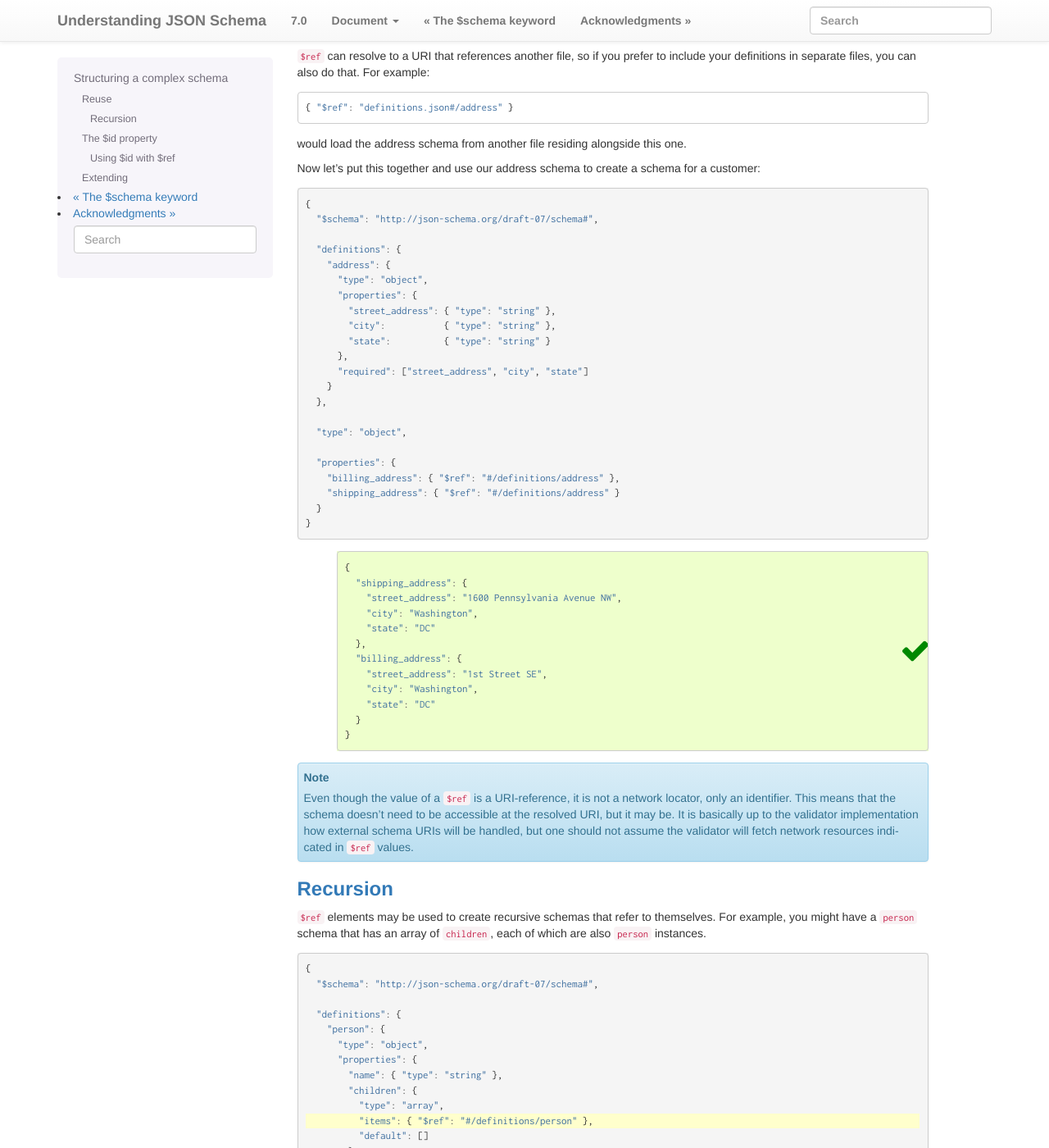
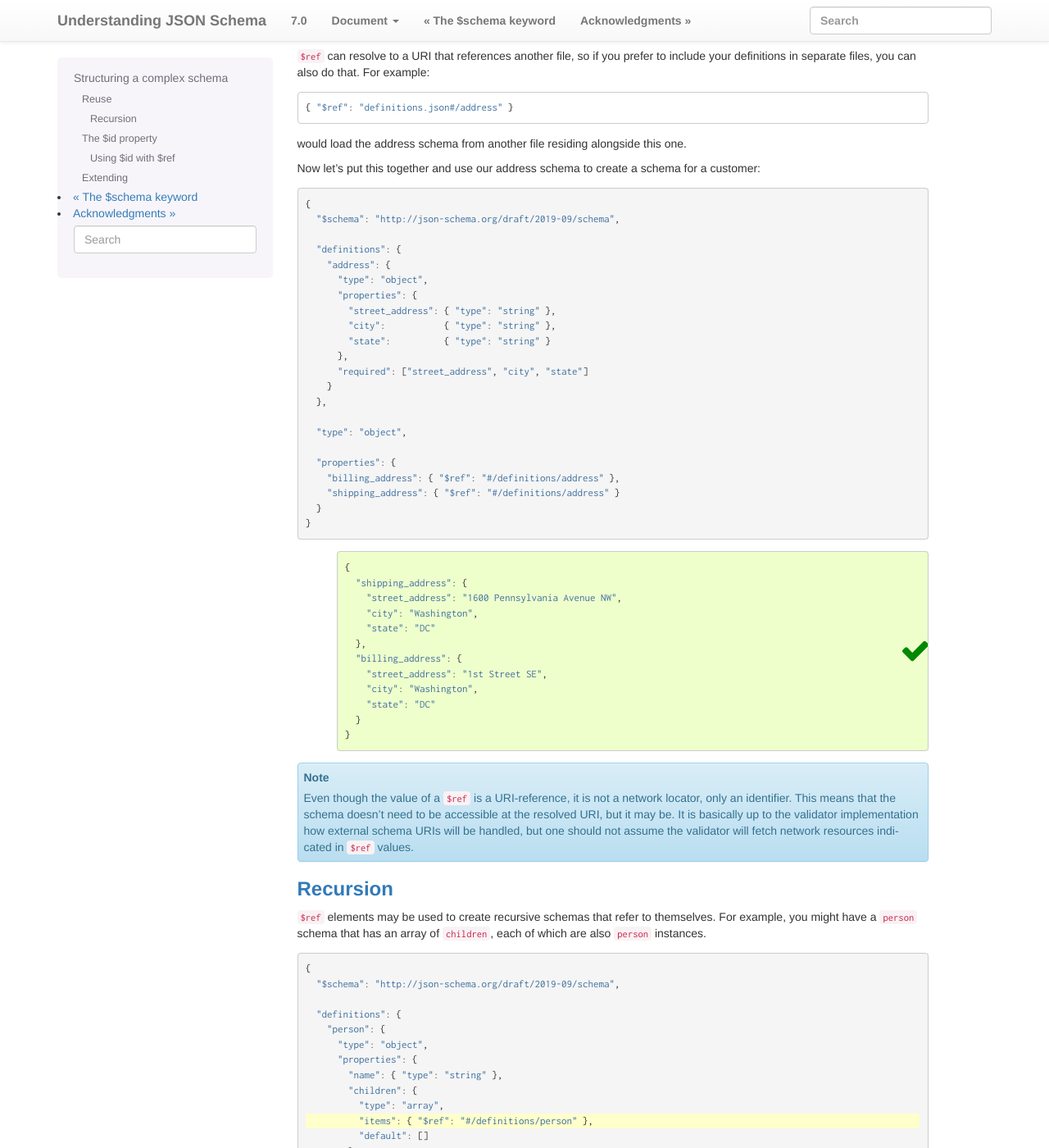
Before and after one commit to json-schema-org/understanding-json-schema, a Sphinx documentation site: the page built from source/structuring.rst, in a window 1280 px wide and 1400 px high, scrolled down 1456 px. Shown: the whole window at 82% size. Built offline with Sphinx 7.4.7, drawn with Linux system fonts in a browser that asks for light colours; some web fonts are replaced; pages that are not in the unit, such as notebooks, are missing from menus; some of the changed text lies outside the part shown.

Commit message:
Removed trailing # and updated examples to use 2019-09 instead of draft-07

```diff
--- a/source/basics.rst
+++ b/source/basics.rst
@@ -92,7 +92,7 @@
 
 .. schema_example::
 
-    { "$schema": "http://json-schema.org/draft/2019-09/schema#" }
+    { "$schema": "http://json-schema.org/draft/2019-09/schema" }
     { "$schema": "http://json-schema.org/draft-07/schema#" }
 
 The possibility to declare ``$schema`` without specific version (``http://json-schema.org/schema#``) was deprecated after Draft 4 and should no longer be used.
--- a/source/reference/schema.rst
+++ b/source/reference/schema.rst
@@ -17,7 +17,7 @@
 which must be at the root.  Therefore most of the time, you'll want
 this at the root of your schema::
 
-    "$schema": "http://json-schema.org/draft/2019-09/schema#"
+    "$schema": "http://json-schema.org/draft/2019-09/schema"
 
 Advanced
 --------
@@ -26,7 +26,7 @@
 of the JSON Schema standard and include the draft name in the path, for
 example:
 
-- ``http://json-schema.org/draft/2019-09/schema#``
+- ``http://json-schema.org/draft/2019-09/schema``
 - ``http://json-schema.org/draft-07/schema#``
 - ``http://json-schema.org/draft-06/schema#``
 - ``http://json-schema.org/draft-04/schema#``
--- a/source/structuring.rst
+++ b/source/structuring.rst
@@ -108,7 +108,7 @@
 .. schema_example::
 
     {
-      "$schema": "http://json-schema.org/draft-07/schema#",
+      "$schema": "http://json-schema.org/draft/2019-09/schema",
 
       "definitions": {
         "address": {
@@ -161,7 +161,7 @@
 .. schema_example::
 
     {
-      "$schema": "http://json-schema.org/draft-07/schema#",
+      "$schema": "http://json-schema.org/draft/2019-09/schema",
 
       "definitions": {
         "person": {
@@ -295,7 +295,7 @@
 .. schema_example::
 
     {
-      "$schema": "http://json-schema.org/draft-07/schema#",
+      "$schema": "http://json-schema.org/draft/2019-09/schema",
 
       "definitions": {
         "address": {
```
